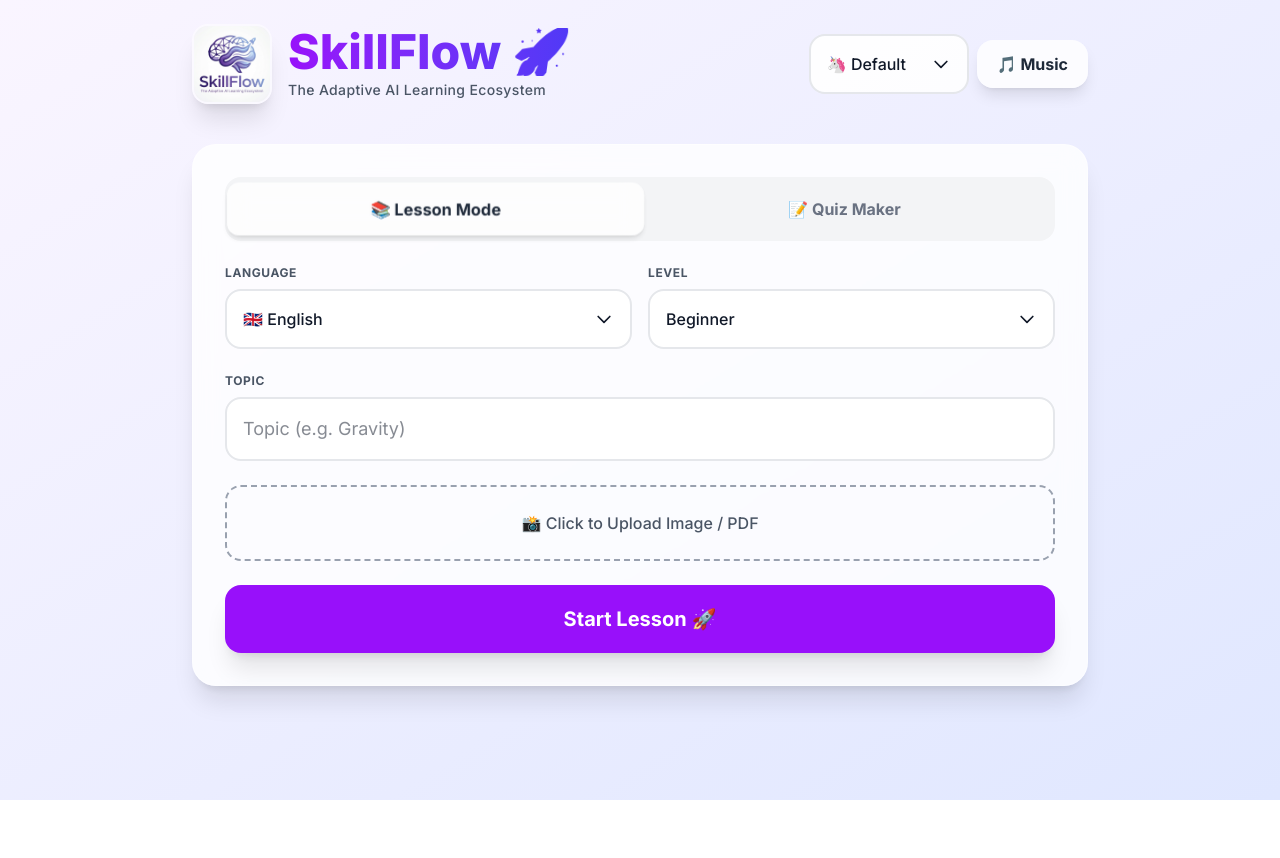
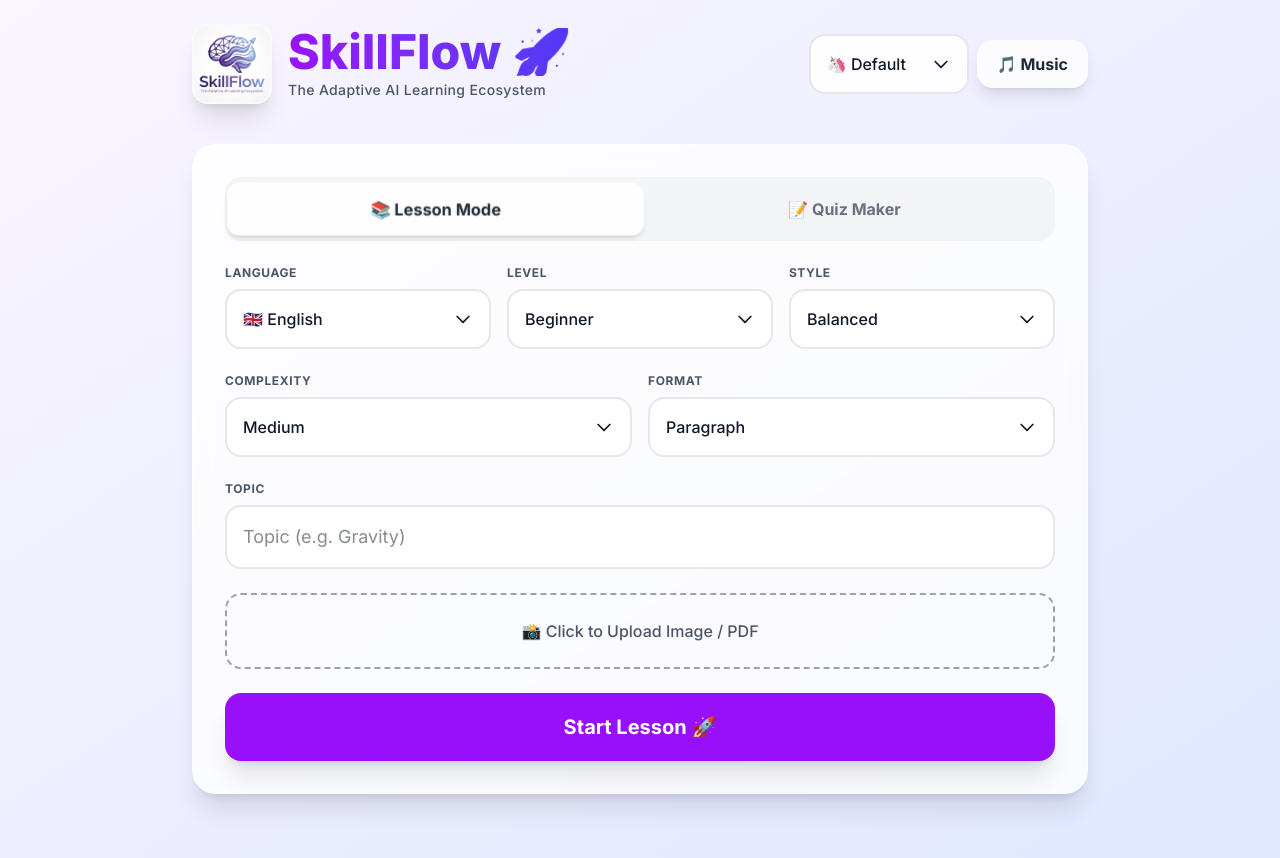
Before and after one commit to APPLEPIE6969/SkillFlow, a Next.js app: page / in a window 1280 px wide. Before the commit the page ends 800 px from the top, so only its background shows below. Built offline with nearby package versions, Linux system fonts and the light colour scheme.

Commit message:
Add enhanced explanation customization system with animations

```diff
--- a/app/api/generate/route.ts
+++ b/app/api/generate/route.ts
@@ -47,7 +47,7 @@ export async function POST(req: Request) {
     }
 
     const body = await req.json();
-    const { topic, level, language, fileData, mimeType, mode } = body;
+const { topic, level, language, fileData, mimeType, mode, explanationStyle, complexity, format } = body;
 
     // 🛡️ SECURITY LAYER 2: INPUT VALIDATION
     if (topic && topic.length > 500) {
@@ -59,8 +59,8 @@ export async function POST(req: Request) {
 
     const cleanTopic = topic ? topic.trim().toLowerCase() : "uploaded-file";
 
-    // Create cache key (Topic + Level + Language + MODE)
-    const cacheKey = `${cleanTopic.replace(/\s+/g, '-')}-${level.toLowerCase()}-${language.toLowerCase()}-${mode || 'lesson'}`;
+// Create cache key (Topic + Level + Language + MODE + Style)
+const cacheKey = `${cleanTopic.replace(/\s+/g, '-')}-${level.toLowerCase()}-${language.toLowerCase()}-${mode || 'lesson'}-${explanationStyle || 'default'}-${complexity || 'medium'}-${format || 'paragraph'}`;
 
     // =========================================================
     // 1. CHECK CACHE (Only if NO file is uploaded)
@@ -112,25 +112,44 @@ export async function POST(req: Request) {
         }
       `;
     } else {
-      // --- LESSON MODE ---
+// --- LESSON MODE ---
       systemPrompt = `
         You are an expert tutor. ${safetyInstruction}
         TARGET LANGUAGE: ${language} (MUST OUTPUT IN THIS LANGUAGE).
         STUDENT LEVEL: ${level}.
+        EXPLANATION STYLE: ${explanationStyle || 'balanced'}.
+        COMPLEXITY: ${complexity || 'medium'}.
+        FORMAT: ${format || 'paragraph'}.
         TOPIC: "${topic}".
 
         INSTRUCTIONS:
-        1. Explain the topic clearly.
+        1. Explain the topic according to the specified style, complexity, and format.
         2. If file attached, analyze it.
-        3. Return strictly valid JSON (no markdown) with this schema:
+        3. Generate the explanation in the requested format:
+           - For "paragraph" format: Write a clear, flowing explanation
+           - For "bullet_points" format: Use concise bullet points
+           - For "step_by_step" format: Break down into numbered steps
+        4. Adjust complexity:
+           - For "low" complexity: Use simple language and basic concepts
+           - For "medium" complexity: Use standard educational language
+           - For "high" complexity: Include technical details and advanced concepts
+        5. Apply explanation style:
+           - For "simple" style: Focus on basic understanding
+           - For "detailed" style: Provide comprehensive coverage
+           - For "technical" style: Include technical terminology and details
+           - For "balanced" style: Mix of all approaches
+        6. Create an appropriate analogy based on the topic and style
+        7. Generate 3-5 key points that summarize the main concepts
+        8. Create a single practice quiz question with 4 options
+        9. Return strictly valid JSON (no markdown) with this schema:
         {
           "title": "Lesson Title in ${language}",
           "type": "lesson",
-          "explanation": "Clear explanation...",
+          "explanation": "Explanation in ${format} format...",
           "analogy": "Analogy...",
           "key_points": ["Point 1", "Point 2"],
           "quiz_question": "Single practice question",
-          "options": ["A", "B"],
+          "options": ["A", "B", "C", "D"],
           "correct_answer": "A"
         }
       `;
--- a/app/page.tsx
+++ b/app/page.tsx
@@ -105,6 +105,9 @@ export default function Home() {
   const [level, setLevel] = useState("Beginner");
   const [language, setLanguage] = useState("English");
   const [file, setFile] = useState<File | null>(null);
+  const [explanationStyle, setExplanationStyle] = useState("balanced");
+  const [complexity, setComplexity] = useState("medium");
+  const [format, setFormat] = useState("paragraph");
 
   // Data State
   const [data, setData] = useState<LessonData | QuizData | null>(null);
@@ -260,6 +263,7 @@ export default function Home() {
     <div className={`min-h-screen p-4 md:p-6 font-sans transition-colors duration-700 ease-in-out ${t.bg} ${t.textMain}`}>
       {/* 🔮 CUSTOM CSS */}
       <style jsx global>{`
+        /* 💫 Enhanced Animations */
         @keyframes slideUpFade {
           from { opacity: 0; transform: translateY(20px) scale(0.95); }
           to { opacity: 1; transform: translateY(0) scale(1); }
@@ -277,13 +281,104 @@ export default function Home() {
           70% { transform: scale(1.05); }
           100% { opacity: 1; transform: scale(1); }
         }
+        @keyframes fadeIn {
+          from { opacity: 0; }
+          to { opacity: 1; }
+        }
+        @keyframes slideInLeft {
+          from { opacity: 0; transform: translateX(-50px); }
+          to { opacity: 1; transform: translateX(0); }
+        }
+        @keyframes slideInRight {
+          from { opacity: 0; transform: translateX(50px); }
+          to { opacity: 1; transform: translateX(0); }
+        }
+        @keyframes bounce {
+          0%, 20%, 50%, 80%, 100% { transform: translateY(0); }
+          40% { transform: translateY(-20px); }
+          60% { transform: translateY(-10px); }
+        }
+        @keyframes pulse {
+          0%, 100% { transform: scale(1); }
+          50% { transform: scale(1.05); }
+        }
+        @keyframes glow {
+          0%, 100% { box-shadow: 0 0 5px rgba(255,255,255,0.3); }
+          50% { box-shadow: 0 0 20px rgba(255,255,255,0.6), 0 0 30px rgba(255,255,255,0.4); }
+        }
+        @keyframes float {
+          0%, 100% { transform: translateY(0px); }
+          50% { transform: translateY(-10px); }
+        }
+        @keyframes slideInUp {
+          from { opacity: 0; transform: translateY(30px); }
+          to { opacity: 1; transform: translateY(0); }
+        }
+        @keyframes slideInDown {
+          from { opacity: 0; transform: translateY(-30px); }
+          to { opacity: 1; transform: translateY(0); }
+        }
+        @keyframes rotateIn {
+          from { opacity: 0; transform: rotate(-180deg) scale(0.5); }
+          to { opacity: 1; transform: rotate(0deg) scale(1); }
+        }
+        @keyframes scaleIn {
+          from { opacity: 0; transform: scale(0.8); }
+          to { opacity: 1; transform: scale(1); }
+        }
+
+        /* 🎨 Enhanced Classes */
         .animate-spring { animation: slideUpFade 0.6s cubic-bezier(0.16, 1, 0.3, 1) forwards; }
         .animate-dropdown-down { animation: slideDown 0.2s cubic-bezier(0.16, 1, 0.3, 1) forwards; }
         .animate-dropdown-up { animation: slideUp 0.2s cubic-bezier(0.16, 1, 0.3, 1) forwards; }
         .animate-pop { animation: popIn 0.4s cubic-bezier(0.175, 0.885, 0.32, 1.275) forwards; }
-        .hover-scale { transition: transform 0.2s cubic-bezier(0.34, 1.56, 0.64, 1); }
-        .hover-scale:hover { transform: scale(1.02); }
+        .animate-fade-in { animation: fadeIn 0.5s ease-in forwards; }
+        .animate-slide-in-left { animation: slideInLeft 0.5s ease-out forwards; }
+        .animate-slide-in-right { animation: slideInRight 0.5s ease-out forwards; }
+        .animate-bounce { animation: bounce 1s infinite; }
+        .animate-pulse { animation: pulse 2s infinite; }
+        .animate-glow { animation: glow 2s infinite; }
+        .animate-float { animation: float 3s ease-in-out infinite; }
+        .animate-slide-in-up { animation: slideInUp 0.5s ease-out forwards; }
+        .animate-slide-in-down { animation: slideInDown 0.5s ease-out forwards; }
+        .animate-rotate-in { animation: rotateIn 0.8s cubic-bezier(0.25, 1, 0.5, 1) forwards; }
+        .animate-scale-in { animation: scaleIn 0.5s cubic-bezier(0.25, 1, 0.5, 1) forwards; }
+
+        /* ✨ Enhanced Hover Effects */
+        .hover-scale { transition: transform 0.3s cubic-bezier(0.34, 1.56, 0.64, 1); }
+        .hover-scale:hover { transform: scale(1.05); }
+        .hover-glow { transition: all 0.3s ease; box-shadow: 0 0 10px rgba(255,255,255,0.2); }
+        .hover-glow:hover { box-shadow: 0 0 20px rgba(255,255,255,0.4), 0 0 30px rgba(255,255,255,0.2); }
+        .hover-rotate { transition: transform 0.3s ease; }
+        .hover-rotate:hover { transform: rotate(5deg) scale(1.02); }
+        .hover-float { transition: transform 0.3s ease; }
+        .hover-float:hover { transform: translateY(-5px); }
+        .hover-pulse { transition: transform 0.3s ease; }
+        .hover-pulse:hover { transform: scale(1.1); animation: pulse 0.5s; }
+
+        /* ⚡ Enhanced Button Effects */
         .btn-press:active { transform: scale(0.95); }
+        .btn-press { transition: all 0.2s cubic-bezier(0.34, 1.56, 0.64, 1); }
+        .btn-press:hover { transform: translateY(-2px); box-shadow: 0 10px 20px rgba(0,0,0,0.2); }
+        .btn-press:active { transform: translateY(-1px) scale(0.98); }
+
+        /* 🌈 Enhanced Card Effects */
+        .card-hover { transition: all 0.3s cubic-bezier(0.34, 1.56, 0.64, 1); }
+        .card-hover:hover { transform: translateY(-5px); box-shadow: 0 20px 40px rgba(0,0,0,0.15); }
+        .card-hover:active { transform: translateY(0); }
+
+        /* ✨ Enhanced Text Effects */
+        .text-glow { text-shadow: 0 0 10px rgba(255,255,255,0.3); transition: text-shadow 0.3s ease; }
+        .text-glow:hover { text-shadow: 0 0 20px rgba(255,255,255,0.6), 0 0 30px rgba(255,255,255,0.4); }
+
+        /* 🎨 Enhanced Input Effects */
+        .input-glow { transition: all 0.3s ease; box-shadow: 0 0 0 rgba(255,255,255,0.3); }
+        .input-glow:focus { box-shadow: 0 0 10px rgba(255,255,255,0.3), 0 0 20px rgba(255,255,255,0.2); }
+
+        /* 🎉 Enhanced Loading Effects */
+        .loading-spinner { animation: rotate 1s linear infinite; }
+        @keyframes rotate { from { transform: rotate(0deg); } to { transform: rotate(360deg); } }
+        .loading-pulse { animation: pulse 1s infinite; }
       `}</style>
 
       <div className="max-w-4xl mx-auto">
@@ -413,6 +508,48 @@ export default function Home() {
                 value={level}
                 onChange={setLevel}
                 options={["Beginner", "Intermediate", "Expert"].map(l => ({ label: l, value: l }))}
+                t={t}
+              />
+            </div>
+            <div className="flex-1">
+              <label className={`block text-xs font-bold uppercase tracking-wider mb-2 ${t.textSec}`}>Style</label>
+              <CustomSelect
+                value={explanationStyle}
+                onChange={setExplanationStyle}
+                options={[
+                  { label: "Balanced", value: "balanced" },
+                  { label: "Simple", value: "simple" },
+                  { label: "Detailed", value: "detailed" },
+                  { label: "Technical", value: "technical" }
+                ]}
+                t={t}
+              />
+            </div>
+          </div>
+          <div className="flex flex-col sm:flex-row gap-4 relative z-20">
+            <div className="flex-1">
+              <label className={`block text-xs font-bold uppercase tracking-wider mb-2 ${t.textSec}`}>Complexity</label>
+              <CustomSelect
+                value={complexity}
+                onChange={setComplexity}
+                options={[
+                  { label: "Low", value: "low" },
+                  { label: "Medium", value: "medium" },
+                  { label: "High", value: "high" }
+                ]}
+                t={t}
+              />
+            </div>
+            <div className="flex-1">
+              <label className={`block text-xs font-bold uppercase tracking-wider mb-2 ${t.textSec}`}>Format</label>
+              <CustomSelect
+                value={format}
+                onChange={setFormat}
+                options={[
+                  { label: "Paragraph", value: "paragraph" },
+                  { label: "Bullet Points", value: "bullet_points" },
+                  { label: "Step-by-Step", value: "step_by_step" }
+                ]}
                 t={t}
               />
             </div>
```
